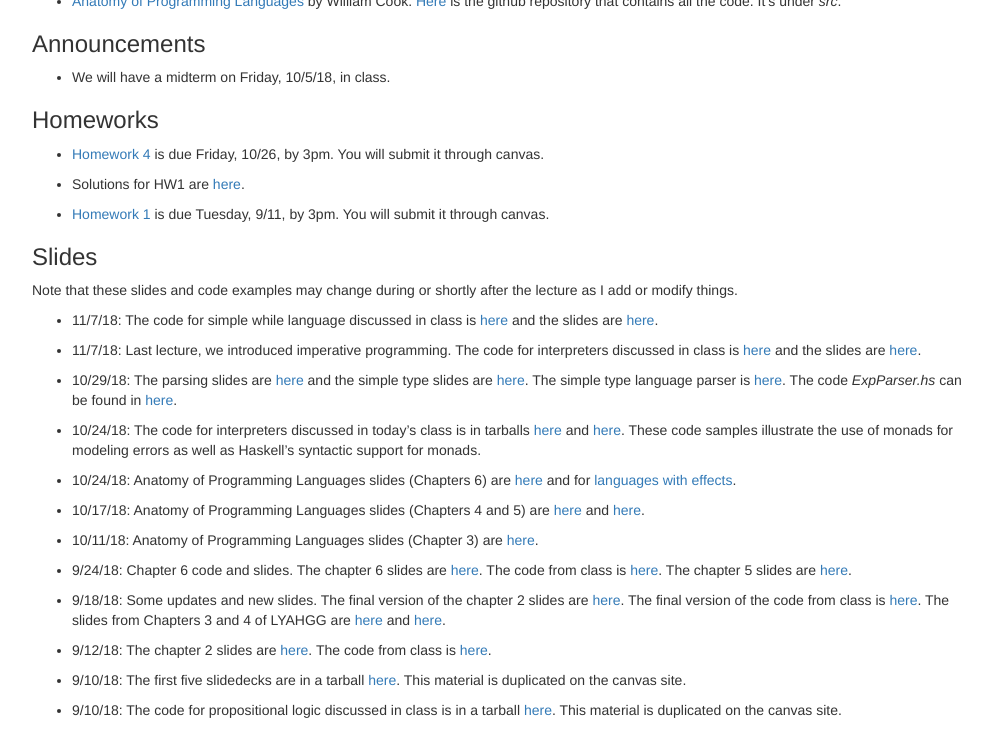
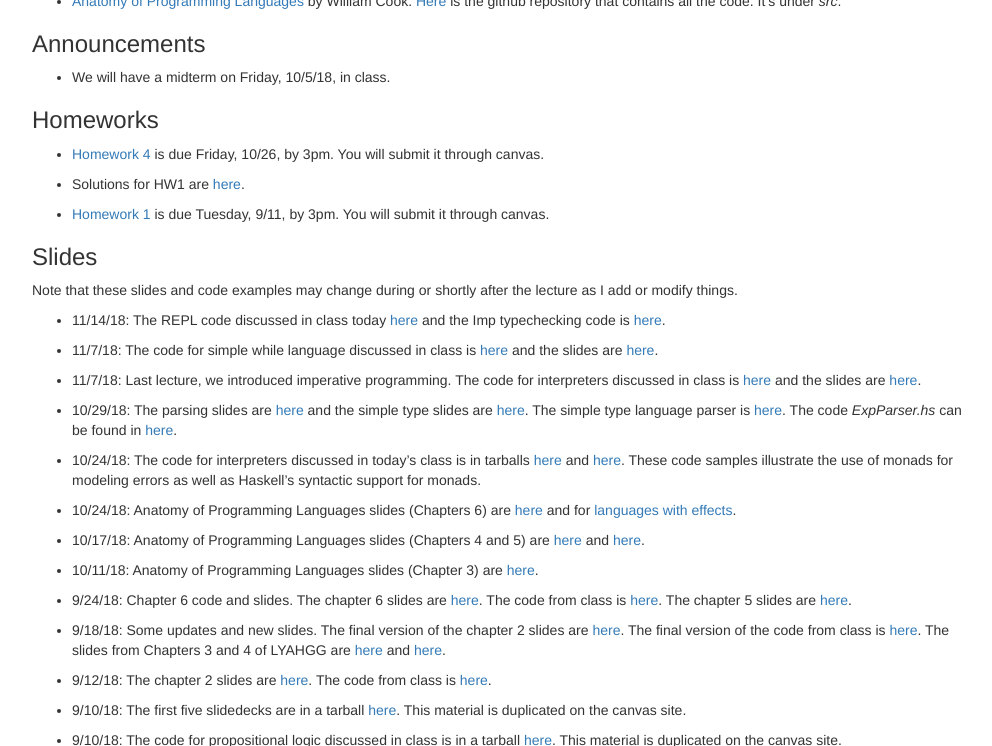
Before and after one commit to harrisonwl/harrisonwl.github.io, a Jekyll site: the page built from _posts/2018-09-10-cs4450.md, in a window 1280 px wide and 900 px high, scrolled down 695 px, cut to the strip 0-746 px from the top of the window. Shown: the whole strip, without its empty margins (233-1225 px from the left). Built offline with Jekyll 4.4.1, drawn with Linux system fonts in a browser that asks for light colours.

Commit message:
adding code for 11/14/18

```diff
--- a/_posts/2018-09-10-cs4450.md
+++ b/_posts/2018-09-10-cs4450.md
@@ -61,6 +61,8 @@ Both of our textbooks are online:
 
 Note that these slides and code examples may change during or shortly after the lecture as I add or modify things.
 
+* 11/14/18: The REPL code discussed in class today <a href="https://harrisonwl.github.io/assets/courses/popl/fall2018/languages/repl.tar.gz">here</a> and the Imp typechecking code is <a href="https://harrisonwl.github.io/assets/courses/popl/fall2018/languages/ImpTypeCheck.tar.gz">here</a>.
+
 * 11/7/18: The code for simple while language discussed in class is <a href="https://harrisonwl.github.io/assets/courses/popl/fall2018/languages/SimpleImperative.tar.gz">here</a> and the slides are <a href="https://harrisonwl.github.io/assets/courses/popl/fall2018/slides/SimpleImperative.pdf">here</a>.
 
 * 11/7/18: Last lecture, we introduced imperative programming. The code for interpreters discussed in class is <a href="https://harrisonwl.github.io/assets/courses/popl/fall2018/languages/Imp.hs">here</a> and the slides are <a href="https://harrisonwl.github.io/assets/courses/popl/fall2018/slides/Imperative.pdf">here</a>.
```
Also changed, not shown: 2 other files.
